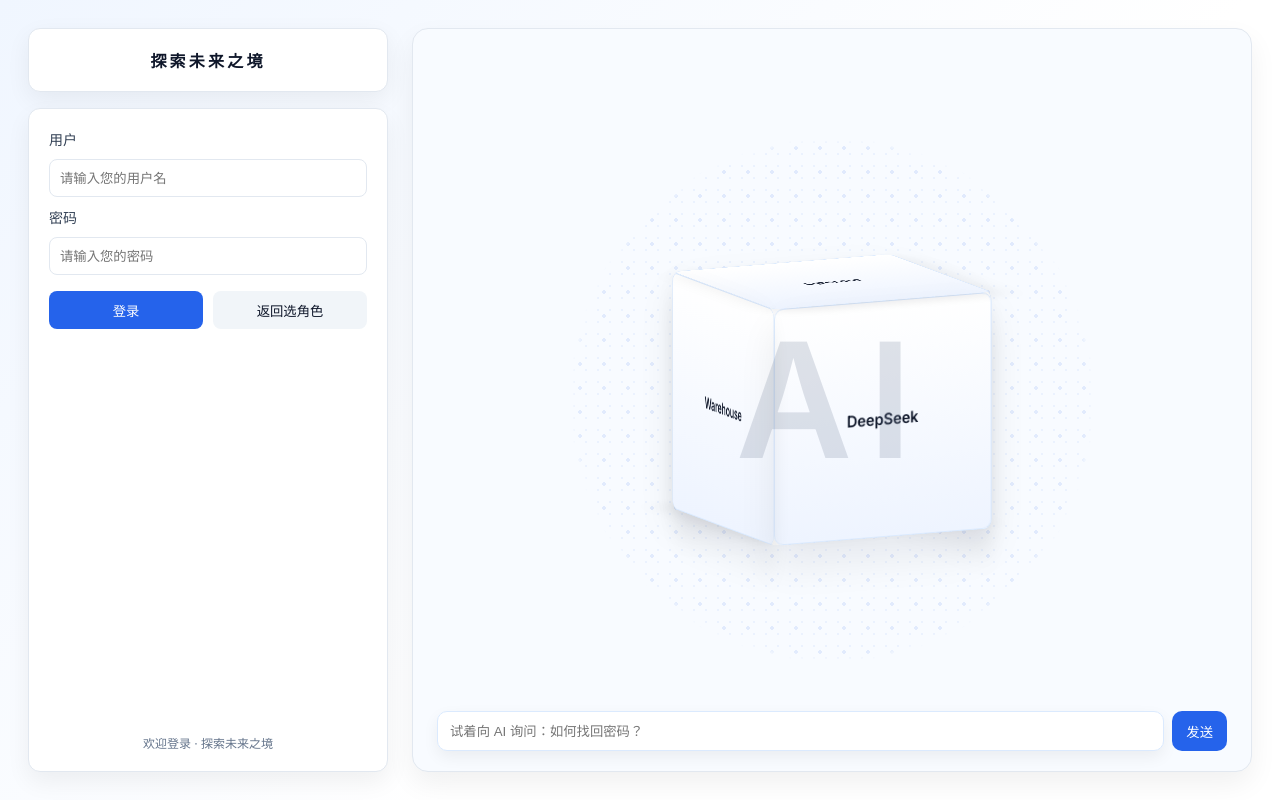
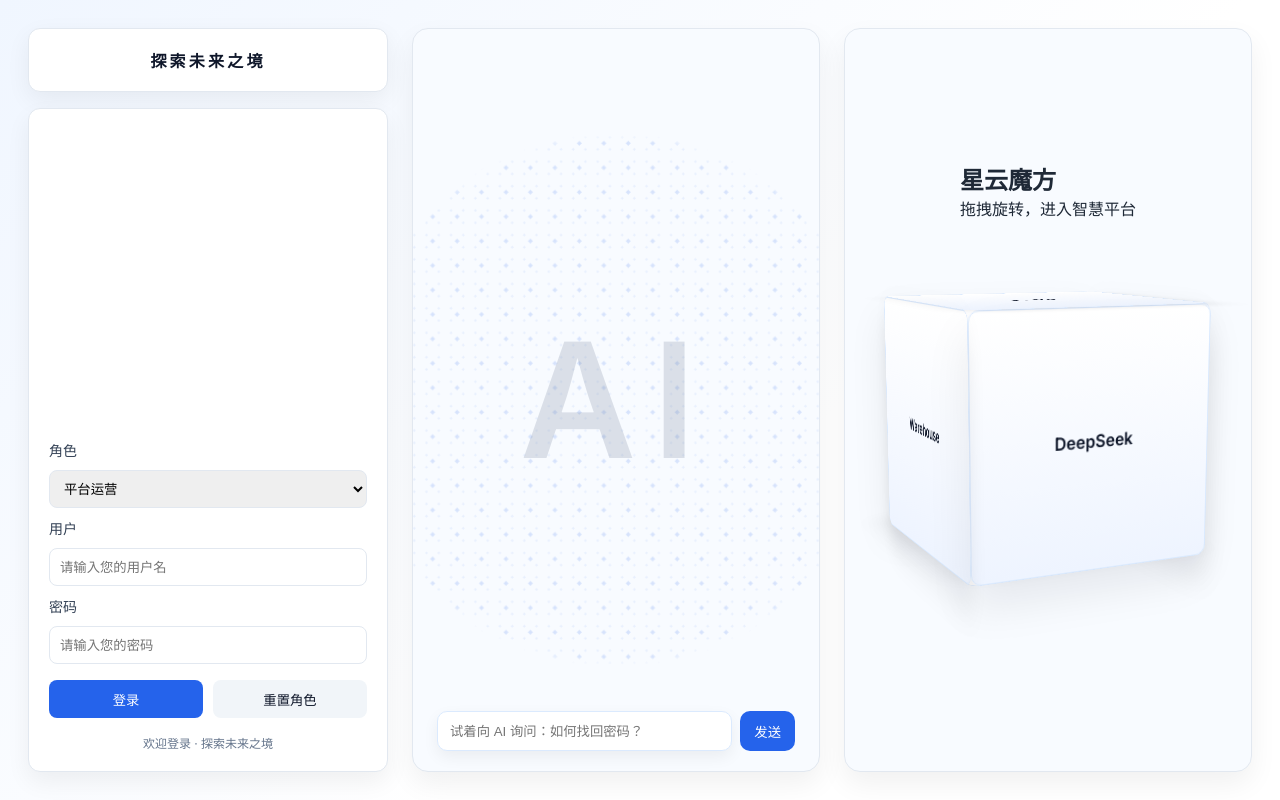
Before and after one commit to yancindy66/my-supply20250926, a Vue app: page /login in a window 1280 px wide. Built offline with nearby package versions, Linux system fonts and the light colour scheme.

Commit message:
feat(ui): 登录页布局 | 左=登录卡片 中=AI光圈(脉冲动画)+Dock 右=星云魔方；登录直接选择角色

```diff
--- a/src/router.ts
+++ b/src/router.ts
@@ -1,13 +1,11 @@
 // ...existing code...
 import { createRouter, createWebHistory } from 'vue-router';
 import Login from './views/Login.vue';
-import RoleSelect from './views/RoleSelect.vue';
 import Welcome from './views/Welcome.vue';
 
 const routes = [
-  { path: '/', redirect: '/role-select' },
+  { path: '/', redirect: '/login' },
   { path: '/login', component: Login },
-  { path: '/role-select', component: RoleSelect },
   { path: '/welcome', component: Welcome },
   {
     path: '/',
--- a/src/views/Login.vue
+++ b/src/views/Login.vue
@@ -1,17 +1,25 @@
 <template>
   <div class="login-layout">
-    <!-- 左侧：登录面板 -->
+    <!-- 左侧：登录面板（位于左侧，底部含欢迎文案） -->
     <section class="panel">
       <div class="brand">探索未来之境</div>
       <div class="panel-card">
         <form @submit.prevent="onLogin" class="form">
+          <label>角色</label>
+          <select v-model="role" required>
+            <option value="operation">平台运营</option>
+            <option value="inventory">存货人</option>
+            <option value="warehouse">仓储机构</option>
+            <option value="financial">金融机构</option>
+            <option value="guarantee">担保机构</option>
+          </select>
           <label>用户</label>
           <input id="username" v-model="username" type="text" required placeholder="请输入您的用户名" />
           <label>密码</label>
           <input id="password" v-model="password" type="password" required placeholder="请输入您的密码" />
           <div class="actions">
             <button type="submit">登录</button>
-            <button type="button" class="ghost" @click="goRole">返回选角色</button>
+            <button type="button" class="ghost" @click="goRole">重置角色</button>
           </div>
         </form>
         <div v-if="message" class="msg">{{ message }}</div>
@@ -19,22 +27,27 @@
       </div>
     </section>
 
-    <!-- 右侧：AI 场景（同构图风格） -->
-    <section class="scene">
-      <div class="rings">
-        <div class="ai">AI</div>
-      </div>
-      <div class="cube" :style="cubeStyle" @mousedown="onMouseDown" @touchstart.prevent="onTouchStart">
-        <div class="face f1">DeepSeek</div>
-        <div class="face f2">WMS</div>
-        <div class="face f3">Finance</div>
-        <div class="face f4">Warehouse</div>
-        <div class="face f5">Operate</div>
-        <div class="face f6">API</div>
-      </div>
+    <!-- 中间：AI 光圈 + 底部对话框 -->
+    <section class="ai-pane">
+      <div class="rings"><div class="ai">AI</div></div>
       <div class="gpt-dock">
         <input v-model="dockInput" placeholder="试着向 AI 询问：如何找回密码？" @keyup.enter="dockSend" />
         <button @click="dockSend">发送</button>
+      </div>
+    </section>
+
+    <!-- 右侧：3D 魔方选择区 -->
+    <section class="cube-pane">
+      <div class="hero"><h1>星云魔方</h1><p>拖拽旋转，进入智慧平台</p></div>
+      <div class="scene-cube" @mousedown="onMouseDown" @touchstart.prevent="onTouchStart">
+        <div class="cube" :style="cubeStyle">
+          <div class="face f1">DeepSeek</div>
+          <div class="face f2">WMS</div>
+          <div class="face f3">Finance</div>
+          <div class="face f4">Warehouse</div>
+          <div class="face f5">Operate</div>
+          <div class="face f6">API</div>
+        </div>
       </div>
     </section>
   </div>
@@ -49,6 +62,7 @@
 const password = ref('');
 const message = ref('');
 const router = useRouter();
+const role = ref(localStorage.getItem('role') || 'operation');
 
 function onLogin() {
   if (username.value && password.value) {
@@ -56,11 +70,12 @@
       localStorage.setItem('authToken', 'mock-token');
       // 登录后，根据是否已选择角色决定去向
     } catch {}
-    const role = localStorage.getItem('role');
-    if (role) {
+    try{ localStorage.setItem('role', String(role.value||'operation')); }catch{}
+    const r = localStorage.getItem('role');
+    if (r) {
       router.push('/dashboard');
     } else {
-      router.push('/role-select');
+      message.value = '请选择角色';
     }
   } else {
     message.value = '请输入用户名和密码';
@@ -88,30 +103,33 @@
 </script>
 
 <style scoped>
-.login-layout{ min-height:100vh; display:flex; gap:24px; padding:28px; background:linear-gradient(135deg,#f0f6ff 0%,#ffffff 60%); }
-.panel{ flex: 0 0 360px; display:flex; flex-direction:column; gap:16px; }
+.login-layout{ min-height:100vh; display:grid; grid-template-columns:360px 1fr 1fr; gap:24px; padding:28px; background:linear-gradient(135deg,#f0f6ff 0%,#ffffff 60%); }
+.panel{ display:flex; flex-direction:column; gap:16px; }
 .brand{ height:64px; display:flex; align-items:center; justify-content:center; color:#0f172a; font-weight:700; letter-spacing:.2em; background:#ffffff; border:1px solid #e2e8f0; border-radius:12px; box-shadow:0 8px 24px rgba(2,6,23,.06); }
-.panel-card{ flex:1; background:#fff; border:1px solid #e2e8f0; border-radius:12px; box-shadow:0 10px 24px rgba(2,6,23,.06); padding:20px; display:flex; flex-direction:column; justify-content:space-between; }
+.panel-card{ position:relative; flex:1; background:#fff; border:1px solid #e2e8f0; border-radius:12px; box-shadow:0 10px 24px rgba(2,6,23,.06); padding:20px; display:flex; flex-direction:column; justify-content:flex-end; min-height:520px; }
 .panel-card h2{ margin:0 0 16px; }
 .form{ display:flex; flex-direction:column; gap:10px; }
 .form label{ color:#334155; font-size:14px; }
-.form input{ height:38px; padding:0 10px; border:1px solid #e2e8f0; border-radius:8px; }
+.form input, .form select{ height:38px; padding:0 10px; border:1px solid #e2e8f0; border-radius:8px; }
 .actions{ display:flex; gap:10px; margin-top:6px; }
 .actions button{ flex:1; height:38px; border:none; border-radius:8px; background:#2563eb; color:#fff; cursor:pointer; }
 .actions .ghost{ background:#f1f5f9; color:#0f172a; }
 .msg{ margin-top:8px; color:#16a34a; }
 .welcome-footer{ margin-top:16px; text-align:center; color:#64748b; font-size:12px; }
 
-.scene{ position:relative; flex:1; border:1px solid #e2e8f0; border-radius:16px; background:#f8fbff; box-shadow:0 12px 28px rgba(2,6,23,.06); overflow:hidden; display:flex; align-items:center; justify-content:center; }
+.cube-pane{ position:relative; border:1px solid #e2e8f0; border-radius:16px; background:#f8fbff; box-shadow:0 12px 28px rgba(2,6,23,.06); overflow:hidden; display:flex; flex-direction:column; align-items:center; justify-content:center; }
+.ai-pane{ position:relative; border:1px solid #e2e8f0; border-radius:16px; background:#f8fbff; box-shadow:0 12px 28px rgba(2,6,23,.06); overflow:hidden; display:flex; align-items:center; justify-content:center; }
 .rings{ position:absolute; inset:0; display:flex; align-items:center; justify-content:center; }
 .rings::before{ content:''; position:absolute; width:1200px; height:1200px; border-radius:50%; background:
-  radial-gradient(circle at center, rgba(37,99,235,.18) 0 2px, transparent 2px) 0 0/24px 24px,
+  radial-gradient(circle at center, rgba(37,99,235,.20) 0 2px, transparent 2px) 0 0/24px 24px,
   radial-gradient(circle at center, rgba(37,99,235,.10) 0 1px, transparent 1px) 0 0/12px 12px; mask: radial-gradient(circle at center, #000 30%, transparent 31%);
-  opacity:.6; filter: blur(.2px);
+  opacity:.65; filter: blur(.2px); animation:pulse 3.2s ease-in-out infinite;
 }
+@keyframes pulse{ 0%{ transform: scale(.98); opacity:.55 } 50%{ transform: scale(1.02); opacity:.8 } 100%{ transform: scale(.98); opacity:.55 } }
 .ai{ position:relative; z-index:1; font-size:160px; font-weight:800; letter-spacing:.1em; color:#64748b33; }
 
-.cube{ position:relative; width:240px; height:240px; transform-style:preserve-3d; transition:transform .06s linear; }
+.scene-cube{ width:420px; height:420px; perspective:1100px; cursor:grab; display:flex; align-items:center; justify-content:center; }
+.cube{ position:relative; width:260px; height:260px; transform-style:preserve-3d; transition:transform .06s linear; }
 .cube .face{ position:absolute; width:240px; height:240px; display:flex; align-items:center; justify-content:center; color:#0f172a; font-weight:600; border-radius:10px; background:linear-gradient(180deg,#ffffff,#eef4ff); border:1px solid #dbeafe; box-shadow:0 20px 40px rgba(2,6,23,.08); }
 .cube .f1{ transform: translateZ(120px); }
 .cube .f2{ transform: rotateY(180deg) translateZ(120px); }
```
